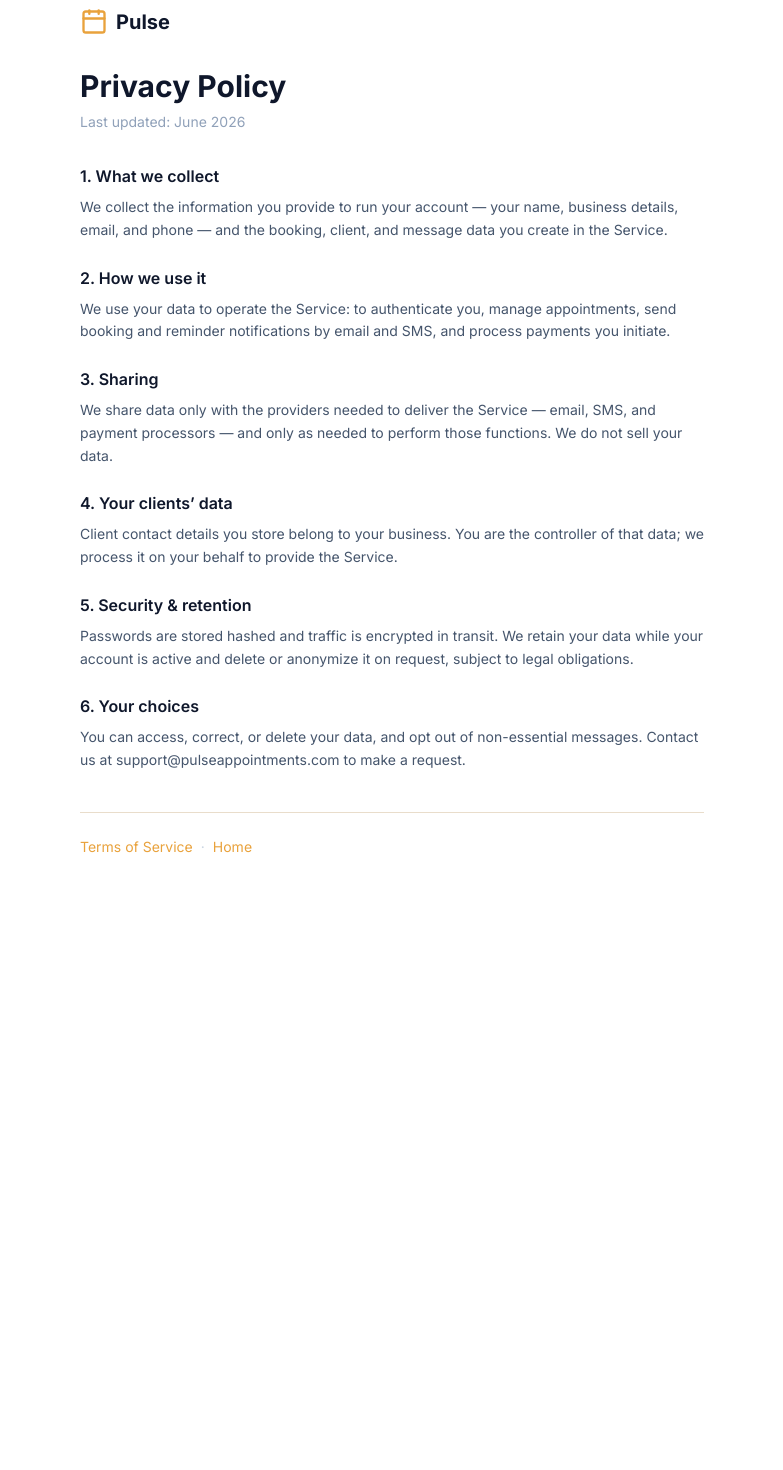
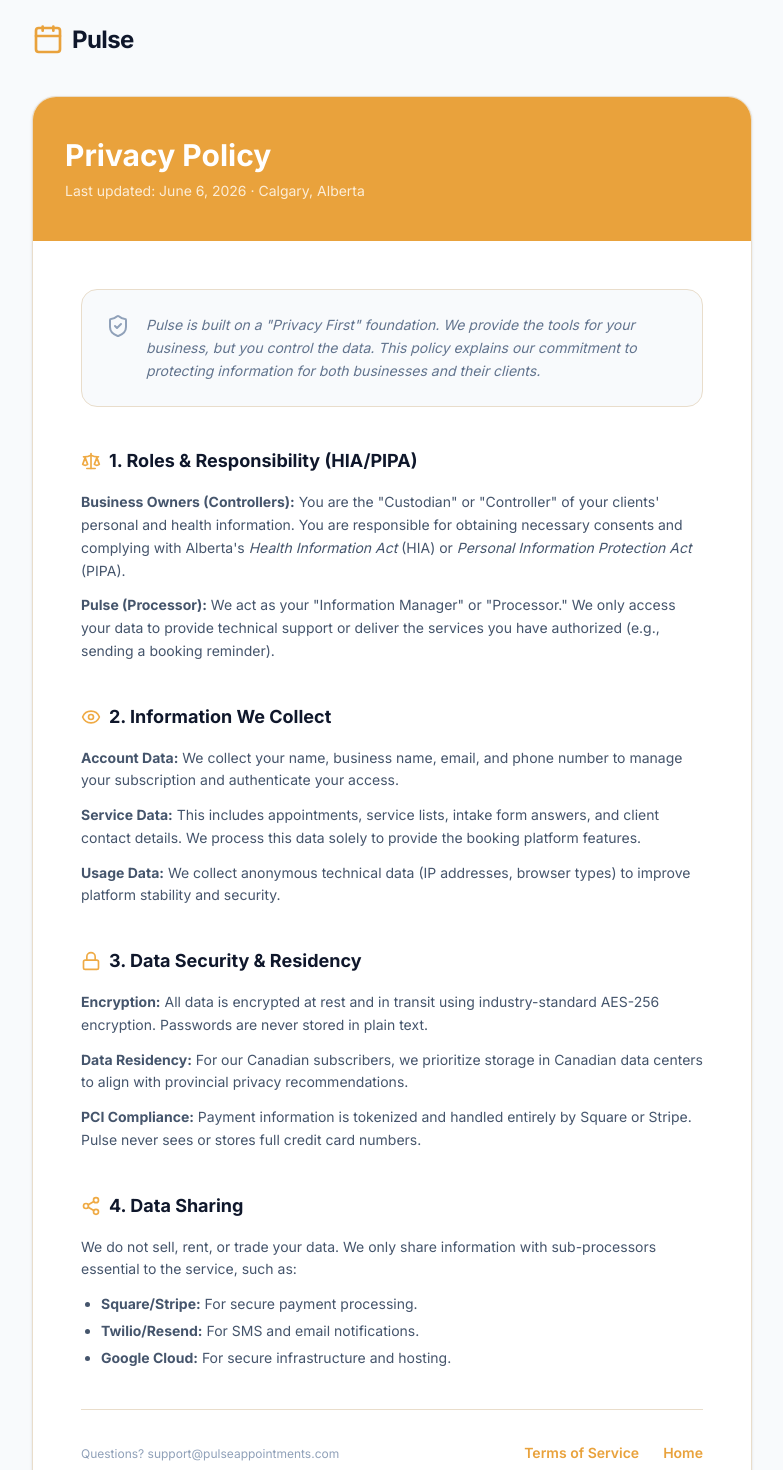
Before and after one commit to Canadasun/bookingapp, a Next.js app in the folder booking-web/: page /privacy in a window 1280 px wide. Shown: the part 40-1510 px from the top of the page, without its empty margins (248-1031 px from the left). Before the commit the page ends 945 px from the top, so only its background shows below. Built offline with nearby package versions, Linux system fonts and the light colour scheme.

Commit message:
Compliance: Resolve Square remediation items and align with Alberta (HIA/PIPA) legal standards

```diff
--- a/booking-web/src/app/book/[slug]/page.tsx
+++ b/booking-web/src/app/book/[slug]/page.tsx
@@ -927,12 +927,17 @@ export function BookPageInner({ slug, lookup = "slug" }: { slug: string; lookup?
                     </label>
                   </div>
 
+                  <div className="space-y-3">
                     <button
                       onClick={confirm}
                       disabled={submitting || !policyAccepted}
                       className="w-full py-4 rounded-xl bg-violet-600 text-white font-semibold text-sm disabled:opacity-40 hover:bg-violet-700 transition-colors">
                       {submitting ? "Booking…" : `Confirm booking · ${fmtPrice(totalCents)}`}
                     </button>
+                    <p className="text-[10px] text-gray-400 text-center px-4 leading-relaxed">
+                      Payments are processed securely via Square or Stripe. Transaction fees may be applied by the payment processor as per your agreement. Pulse does not store your credit card information.
+                    </p>
+                  </div>
                 </div>
               </div>
             )}
--- a/booking-web/src/app/privacy/page.tsx
+++ b/booking-web/src/app/privacy/page.tsx
@@ -1,50 +1,85 @@
 import Link from "next/link";
-import { Calendar } from "lucide-react";
+import { Calendar, ShieldCheck, Lock, Eye, Share2, Scale } from "lucide-react";
 
 export const metadata = { title: "Privacy Policy — Pulse" };
 
 export default function PrivacyPage() {
   return (
-    <div className="min-h-screen bg-white">
-      <div className="max-w-2xl mx-auto px-6 py-12">
-        <Link href="/" className="inline-flex items-center gap-2 mb-8">
-          <Calendar className="w-7 h-7 text-violet-600" />
-          <span className="text-xl font-bold text-slate-900">Pulse</span>
+    <div className="min-h-screen bg-slate-50">
+      <div className="max-w-3xl mx-auto px-6 py-16">
+        <Link href="/" className="inline-flex items-center gap-2 mb-10">
+          <Calendar className="w-8 h-8 text-violet-600" />
+          <span className="text-2xl font-bold text-slate-900 tracking-tight">Pulse</span>
         </Link>
-        <h1 className="text-3xl font-bold text-slate-900 mb-2">Privacy Policy</h1>
-        <p className="text-sm text-slate-400 mb-8">Last updated: June 2026</p>
 
-        <div className="space-y-6 text-sm text-slate-600 leading-relaxed">
-          <section>
-            <h2 className="text-base font-semibold text-slate-900 mb-2">1. What we collect</h2>
-            <p>We collect the information you provide to run your account — your name, business details, email, and phone — and the booking, client, and message data you create in the Service.</p>
-          </section>
-          <section>
-            <h2 className="text-base font-semibold text-slate-900 mb-2">2. How we use it</h2>
-            <p>We use your data to operate the Service: to authenticate you, manage appointments, send booking and reminder notifications by email and SMS, and process payments you initiate.</p>
-          </section>
-          <section>
-            <h2 className="text-base font-semibold text-slate-900 mb-2">3. Sharing</h2>
-            <p>We share data only with the providers needed to deliver the Service — email, SMS, and payment processors — and only as needed to perform those functions. We do not sell your data.</p>
-          </section>
-          <section>
-            <h2 className="text-base font-semibold text-slate-900 mb-2">4. Your clients’ data</h2>
-            <p>Client contact details you store belong to your business. You are the controller of that data; we process it on your behalf to provide the Service.</p>
-          </section>
-          <section>
-            <h2 className="text-base font-semibold text-slate-900 mb-2">5. Security &amp; retention</h2>
-            <p>Passwords are stored hashed and traffic is encrypted in transit. We retain your data while your account is active and delete or anonymize it on request, subject to legal obligations.</p>
-          </section>
-          <section>
-            <h2 className="text-base font-semibold text-slate-900 mb-2">6. Your choices</h2>
-            <p>You can access, correct, or delete your data, and opt out of non-essential messages. Contact us at support@pulseappointments.com to make a request.</p>
-          </section>
-        </div>
+        <div className="bg-white rounded-3xl shadow-sm border border-slate-200 overflow-hidden">
+          <div className="bg-violet-600 px-8 py-10 text-white">
+            <h1 className="text-3xl font-bold mb-2">Privacy Policy</h1>
+            <p className="text-violet-100 text-sm">Last updated: June 6, 2026 · Calgary, Alberta</p>
+          </div>
 
-        <div className="mt-10 pt-6 border-t border-slate-100 text-sm">
-          <Link href="/terms" className="text-violet-600 hover:underline">Terms of Service</Link>
-          <span className="text-slate-300 mx-2">·</span>
-          <Link href="/" className="text-violet-600 hover:underline">Home</Link>
+          <div className="p-8 md:p-12 space-y-10 text-sm text-slate-600 leading-relaxed">
+            <div className="rounded-2xl bg-slate-50 border border-slate-100 p-6 flex gap-4 italic text-slate-500">
+              <ShieldCheck className="w-6 h-6 text-slate-400 shrink-0" />
+              <p>
+                Pulse is built on a "Privacy First" foundation. We provide the tools for your business, but you control the data. This policy explains our commitment to protecting information for both businesses and their clients.
+              </p>
+            </div>
+
+            <section>
+              <h2 className="text-lg font-bold text-slate-900 mb-4 flex items-center gap-2">
+                <Scale className="w-5 h-5 text-violet-500" /> 1. Roles & Responsibility (HIA/PIPA)
+              </h2>
+              <div className="space-y-3">
+                <p><strong>Business Owners (Controllers):</strong> You are the "Custodian" or "Controller" of your clients' personal and health information. You are responsible for obtaining necessary consents and complying with Alberta's <em>Health Information Act</em> (HIA) or <em>Personal Information Protection Act</em> (PIPA).</p>
+                <p><strong>Pulse (Processor):</strong> We act as your "Information Manager" or "Processor." We only access your data to provide technical support or deliver the services you have authorized (e.g., sending a booking reminder).</p>
+              </div>
+            </section>
+
+            <section>
+              <h2 className="text-lg font-bold text-slate-900 mb-4 flex items-center gap-2">
+                <Eye className="w-5 h-5 text-violet-500" /> 2. Information We Collect
+              </h2>
+              <div className="space-y-3">
+                <p><strong>Account Data:</strong> We collect your name, business name, email, and phone number to manage your subscription and authenticate your access.</p>
+                <p><strong>Service Data:</strong> This includes appointments, service lists, intake form answers, and client contact details. We process this data solely to provide the booking platform features.</p>
+                <p><strong>Usage Data:</strong> We collect anonymous technical data (IP addresses, browser types) to improve platform stability and security.</p>
+              </div>
+            </section>
+
+            <section>
+              <h2 className="text-lg font-bold text-slate-900 mb-4 flex items-center gap-2">
+                <Lock className="w-5 h-5 text-violet-500" /> 3. Data Security & Residency
+              </h2>
+              <div className="space-y-3">
+                <p><strong>Encryption:</strong> All data is encrypted at rest and in transit using industry-standard AES-256 encryption. Passwords are never stored in plain text.</p>
+                <p><strong>Data Residency:</strong> For our Canadian subscribers, we prioritize storage in Canadian data centers to align with provincial privacy recommendations.</p>
+                <p><strong>PCI Compliance:</strong> Payment information is tokenized and handled entirely by Square or Stripe. Pulse never sees or stores full credit card numbers.</p>
+              </div>
+            </section>
+
+            <section>
+              <h2 className="text-lg font-bold text-slate-900 mb-4 flex items-center gap-2">
+                <Share2 className="w-5 h-5 text-violet-500" /> 4. Data Sharing
+              </h2>
+              <div className="space-y-3">
+                <p>We do not sell, rent, or trade your data. We only share information with sub-processors essential to the service, such as:</p>
+                <ul className="list-disc pl-5 space-y-1">
+                  <li><strong>Square/Stripe:</strong> For secure payment processing.</li>
+                  <li><strong>Twilio/Resend:</strong> For SMS and email notifications.</li>
+                  <li><strong>Google Cloud:</strong> For secure infrastructure and hosting.</li>
+                </ul>
+              </div>
+            </section>
+
+            <div className="pt-8 border-t border-slate-100 flex flex-col sm:flex-row justify-between items-center gap-4">
+              <p className="text-xs text-slate-400">Questions? support@pulseappointments.com</p>
+              <div className="flex gap-6">
+                <Link href="/terms" className="text-violet-600 font-semibold hover:underline">Terms of Service</Link>
+                <Link href="/" className="text-violet-600 font-semibold hover:underline">Home</Link>
+              </div>
+            </div>
+          </div>
         </div>
       </div>
     </div>
--- a/booking-web/src/app/terms/page.tsx
+++ b/booking-web/src/app/terms/page.tsx
@@ -1,54 +1,86 @@
 import Link from "next/link";
-import { Calendar } from "lucide-react";
+import { Calendar, ShieldCheck, Scale, Database, CreditCard, AlertCircle } from "lucide-react";
 
 export const metadata = { title: "Terms of Service — Pulse" };
 
 export default function TermsPage() {
   return (
-    <div className="min-h-screen bg-white">
-      <div className="max-w-2xl mx-auto px-6 py-12">
-        <Link href="/" className="inline-flex items-center gap-2 mb-8">
-          <Calendar className="w-7 h-7 text-violet-600" />
-          <span className="text-xl font-bold text-slate-900">Pulse</span>
+    <div className="min-h-screen bg-slate-50">
+      <div className="max-w-3xl mx-auto px-6 py-16">
+        <Link href="/" className="inline-flex items-center gap-2 mb-10">
+          <Calendar className="w-8 h-8 text-violet-600" />
+          <span className="text-2xl font-bold text-slate-900 tracking-tight">Pulse</span>
         </Link>
-        <h1 className="text-3xl font-bold text-slate-900 mb-2">Terms of Service</h1>
-        <p className="text-sm text-slate-400 mb-8">Last updated: June 2026</p>
 
-        <div className="space-y-6 text-sm text-slate-600 leading-relaxed">
-          <section>
-            <h2 className="text-base font-semibold text-slate-900 mb-2">1. Acceptance</h2>
-            <p>By creating an account or using Pulse (the “Service”) you agree to these Terms. If you are using the Service on behalf of a business, you represent that you are authorized to bind that business.</p>
-          </section>
-          <section>
-            <h2 className="text-base font-semibold text-slate-900 mb-2">2. Your account</h2>
-            <p>You are responsible for the activity under your account and for keeping your credentials secure. You must provide accurate information and promptly update it when it changes.</p>
-          </section>
-          <section>
-            <h2 className="text-base font-semibold text-slate-900 mb-2">3. Acceptable use</h2>
-            <p>You agree not to misuse the Service, including by attempting to access it in an unauthorized way, sending unsolicited messages, or using it to violate any law or the rights of others.</p>
-          </section>
-          <section>
-            <h2 className="text-base font-semibold text-slate-900 mb-2">4. Payments</h2>
-            <p>Where you collect deposits, no-show fees, or other payments through the Service, those transactions are processed by our payment provider and are subject to their terms. You are responsible for your own tax and refund obligations.</p>
-          </section>
-          <section>
-            <h2 className="text-base font-semibold text-slate-900 mb-2">5. Termination</h2>
-            <p>You may stop using the Service at any time. We may suspend or terminate access for violation of these Terms or to protect the Service and its users.</p>
-          </section>
-          <section>
-            <h2 className="text-base font-semibold text-slate-900 mb-2">6. Disclaimer</h2>
-            <p>The Service is provided “as is” without warranties of any kind. To the extent permitted by law, we are not liable for indirect or consequential damages arising from your use of the Service.</p>
-          </section>
-          <section>
-            <h2 className="text-base font-semibold text-slate-900 mb-2">7. Contact</h2>
-            <p>Questions about these Terms? Contact us at support@pulseappointments.com.</p>
-          </section>
-        </div>
+        <div className="bg-white rounded-3xl shadow-sm border border-slate-200 overflow-hidden">
+          <div className="bg-slate-900 px-8 py-10 text-white">
+            <h1 className="text-3xl font-bold mb-2">Terms of Service</h1>
+            <p className="text-slate-400 text-sm">Last updated: June 6, 2026 · Calgary, Alberta</p>
+          </div>
 
-        <div className="mt-10 pt-6 border-t border-slate-100 text-sm">
-          <Link href="/privacy" className="text-violet-600 hover:underline">Privacy Policy</Link>
-          <span className="text-slate-300 mx-2">·</span>
-          <Link href="/" className="text-violet-600 hover:underline">Home</Link>
+          <div className="p-8 md:p-12 space-y-10 text-sm text-slate-600 leading-relaxed">
+            <div className="rounded-2xl bg-violet-50 border border-violet-100 p-6 flex gap-4">
+              <ShieldCheck className="w-6 h-6 text-violet-600 shrink-0" />
+              <p className="text-violet-900 font-medium">
+                Pulse provides booking infrastructure for independent businesses. We act as a service provider (Processor) while the business owner remains the Custodian and Controller of all client records.
+              </p>
+            </div>
+
+            <section>
+              <h2 className="text-lg font-bold text-slate-900 mb-4 flex items-center gap-2">
+                <Database className="w-5 h-5 text-violet-500" /> 1. Data Ownership & Privacy
+              </h2>
+              <div className="space-y-3">
+                <p><strong>Business Data:</strong> All client records, appointment history, and business-specific data are owned exclusively by the Business Owner (the "Subscriber"). Pulse does not claim any ownership rights to your data.</p>
+                <p><strong>Compliance:</strong> For users in Alberta, Canada, Pulse serves as an "Information Manager" under the <em>Health Information Act</em> (HIA) and a "Processor" under the <em>Personal Information Protection Act</em> (PIPA). Businesses are responsible for their own Privacy Impact Assessments (PIA) as required by the OIPC.</p>
+                <p><strong>Portability:</strong> You may export your data at any time. We do not hold your data hostage or charge exit fees for your records.</p>
+              </div>
+            </section>
+
+            <section>
+              <h2 className="text-lg font-bold text-slate-900 mb-4 flex items-center gap-2">
+                <CreditCard className="w-5 h-5 text-violet-500" /> 2. Payments & Fee Transparency
+              </h2>
+              <div className="space-y-3">
+                <p><strong>Provider Fees:</strong> Pulse charges a monthly or per-feature subscription fee. This fee is separate from any payment processing fees charged by Square, Stripe, or other third-party processors.</p>
+                <p><strong>Processing Fees:</strong> Transaction fees are determined by the payment processor. Pulse does not control these fees and they are deducted directly by the processor during the transaction.</p>
+                <p><strong>Security:</strong> Pulse is PCI DSS compliant by design. We never store raw credit card numbers or CVVs on our servers. All sensitive payment data is tokenized by Square or Stripe.</p>
+              </div>
+            </section>
+
+            <section>
+              <h2 className="text-lg font-bold text-slate-900 mb-4 flex items-center gap-2">
+                <AlertCircle className="w-5 h-5 text-violet-500" /> 3. Liability & Indemnification
+              </h2>
+              <div className="space-y-3">
+                <p><strong>Limitation of Liability:</strong> To the maximum extent permitted by Alberta law, Pulse is not liable for indirect, incidental, or consequential damages, including lost profits or data loss resulting from your use of the service.</p>
+                <p><strong>Indemnification:</strong> You agree to defend, indemnify, and hold harmless Pulse from any legal claims, damages, or costs (including lawyer fees) arising from your misuse of the platform, violation of privacy laws, or disputes with your clients.</p>
+              </div>
+            </section>
+
+            <section>
+              <h2 className="text-lg font-bold text-slate-900 mb-4 flex items-center gap-2">
+                <Scale className="w-5 h-5 text-violet-500" /> 4. Governing Law & Arbitration
+              </h2>
+              <div className="space-y-3">
+                <p><strong>Jurisdiction:</strong> These Terms are governed by the laws of the Province of Alberta and the federal laws of Canada applicable therein.</p>
+                <p><strong>Dispute Resolution:</strong> Any disputes arising from these Terms shall be resolved through individual binding arbitration in <strong>Calgary, Alberta</strong>, rather than in court. You waive any right to participate in class actions or class-wide arbitration.</p>
+              </div>
+            </section>
+
+            <section>
+              <h2 className="text-lg font-bold text-slate-900 mb-4">5. Account Suspension</h2>
+              <p>Pulse reserves the right to suspend or terminate any account that violates Square's Developer Terms, engages in fraudulent activity, harasses clients, or fails to comply with local privacy regulations.</p>
+            </section>
+
+            <div className="pt-8 border-t border-slate-100 flex flex-col sm:flex-row justify-between items-center gap-4">
+              <p className="text-xs text-slate-400">© 2026 Pulse Appointments. All rights reserved.</p>
+              <div className="flex gap-6">
+                <Link href="/privacy" className="text-violet-600 font-semibold hover:underline">Privacy Policy</Link>
+                <Link href="mailto:support@pulseappointments.com" className="text-violet-600 font-semibold hover:underline">Support</Link>
+              </div>
+            </div>
+          </div>
         </div>
       </div>
     </div>
```
Lines whose indentation alone changed are shown as unchanged.
